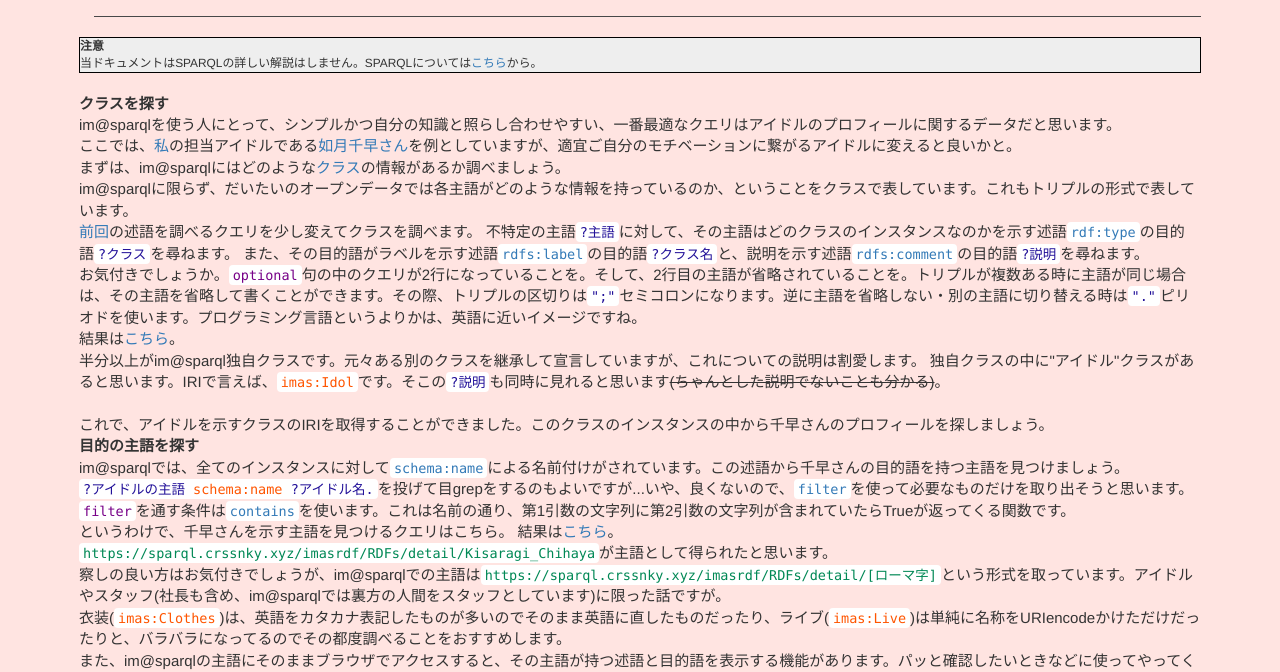
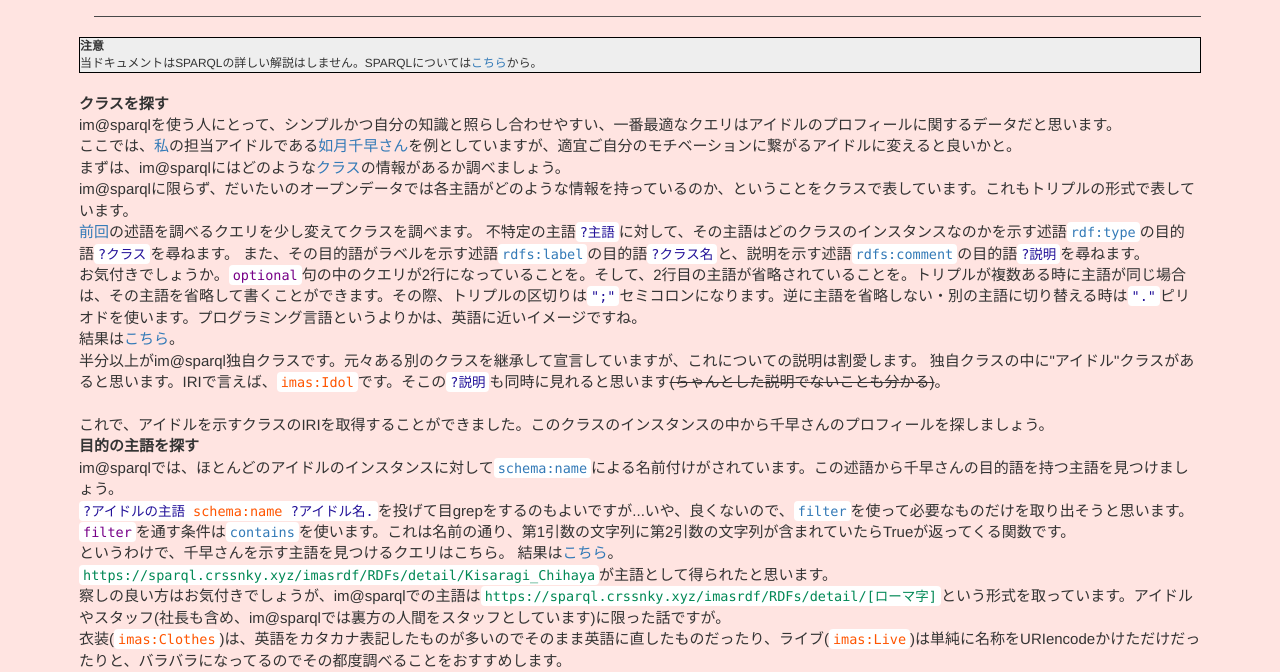
Before and after one commit to crssnky/imasparql_docs, a plain HTML site: page GettingStarted/3.html in a window 1280 px wide. Shown: the part 133-805 px from the top of the page. Drawn offline with nearby package versions, Linux system fonts and the light colour scheme; no server answers.

Commit message:
ジュリアとかはschema:name無かったね

```diff
--- a/GettingStarted/3.html
+++ b/GettingStarted/3.html
@@ -64,7 +64,7 @@
         <br>
         <br>これで、アイドルを示すクラスのIRIを取得することができました。このクラスのインスタンスの中から千早さんのプロフィールを探しましょう。
         <br>
-                <dt>目的の主語を探す</dt> im@sparqlでは、全てのインスタンスに対して<code><a href="http://schema.org/name">schema:name</a></code>による名前付けがされています。この述語から千早さんの目的語を持つ主語を見つけましょう。
+      <dt>目的の主語を探す</dt> im@sparqlでは、ほとんどのアイドルのインスタンスに対して<code><a href="http://schema.org/name">schema:name</a></code>による名前付けがされています。この述語から千早さんの目的語を持つ主語を見つけましょう。
       <br><code>?アイドルの主語<span class="Prefix"> schema:name </span> ?アイドル名.</code>を投げて目grepをするのもよいですが...いや、良くないので、<code><span class="Reserved-Word"><a href="https://www.w3.org/TR/2013/REC-sparql11-query-20130321/#termConstraint">filter</a></span></code>を使って必要なものだけを取り出そうと思います。<code><span class="Reserved-Word">filter</span></code>を通す条件は<code><a href="https://www.w3.org/TR/2013/REC-sparql11-query-20130321/#func-contains">contains</a></code>を使います。これは名前の通り、第1引数の文字列に第2引数の文字列が含まれていたらTrueが返ってくる関数です。
       <br>というわけで、千早さんを示す主語を見つけるクエリはこちら。
       <script src="https://gist.github.com/crssnky/23881734e35fe3e7bccb44b8f2ecbb45.js"></script>
```
Lines whose indentation alone changed are shown as unchanged.
